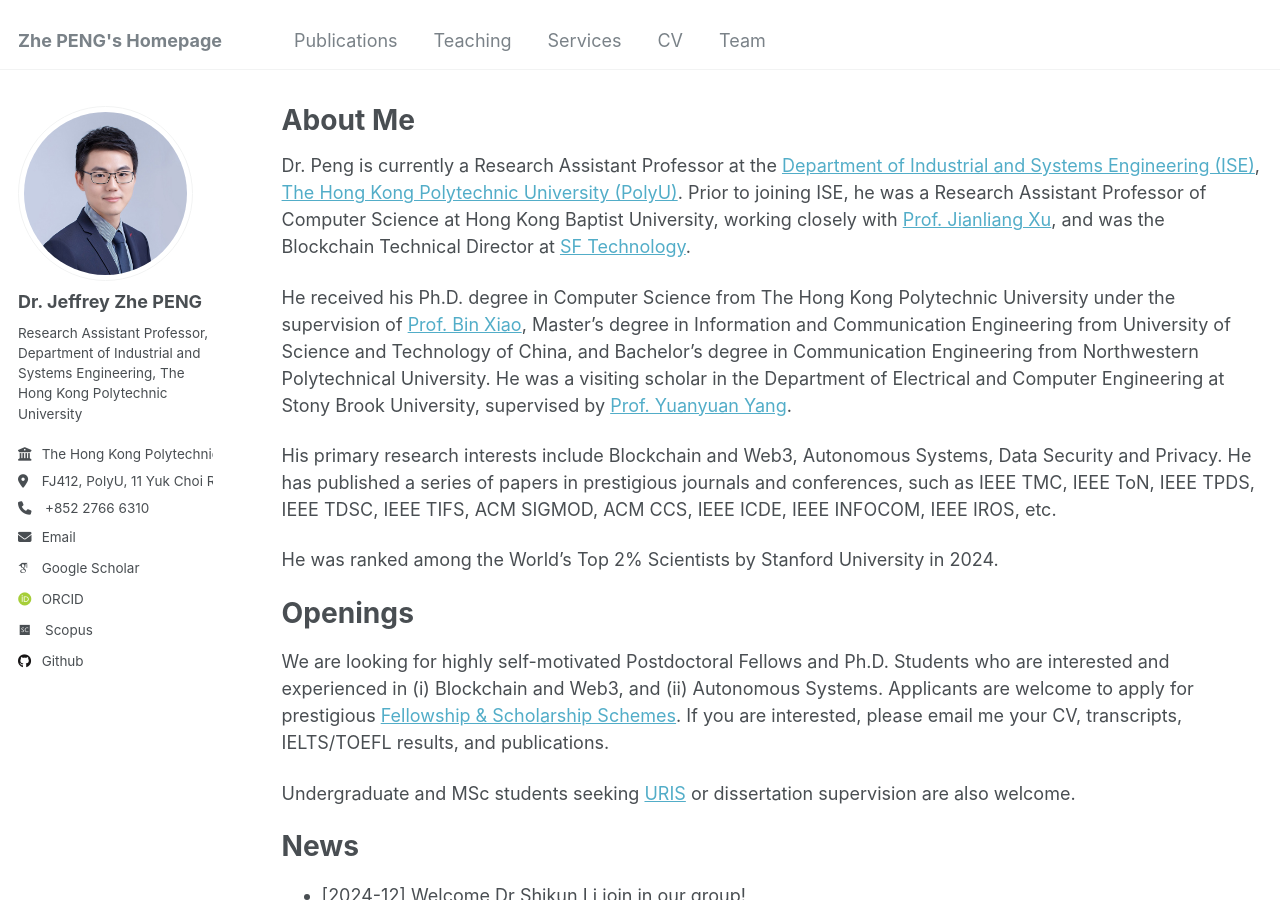
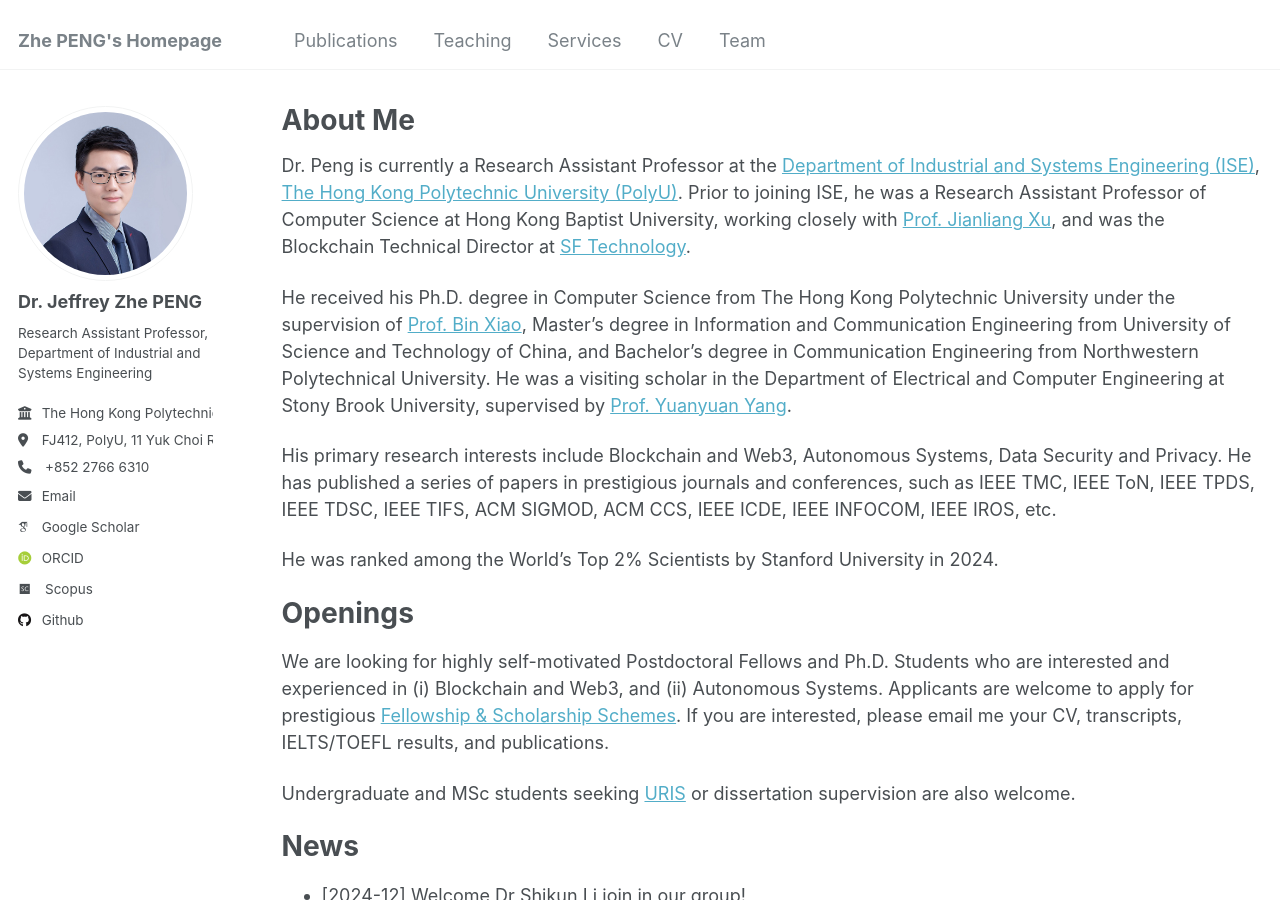
Before and after one commit to PENG-Zhe/peng-zhe.github.io, a Jekyll site: the page built from _pages/about.md, in a window 1280 px wide and 900 px high. Built offline with Jekyll 4.4.1, drawn with Linux system fonts in a browser that asks for light colours; some web fonts are replaced; part of the change alters nothing that is shown.

Commit message:
Update _config.yml

```diff
--- a/_config.yml
+++ b/_config.yml
@@ -24,7 +24,8 @@ author:
   avatar           : "zhepeng.jpg"
   name             : "Dr. Jeffrey Zhe PENG"
   pronouns         : # example: "she/her"
-  bio              : "Research Assistant Professor, Department of Industrial and Systems Engineering, The Hong Kong Polytechnic University"
+  bio              : "Research Assistant Professor, Department of Industrial and Systems Engineering"
+#  bio              : "Research Assistant Professor, Department of Industrial and Systems Engineering, The Hong Kong Polytechnic University"
   employer         : "The Hong Kong Polytechnic University"
   location         : "FJ412, PolyU, 11 Yuk Choi Road"
   tel              : "+852 2766 6310"
```
